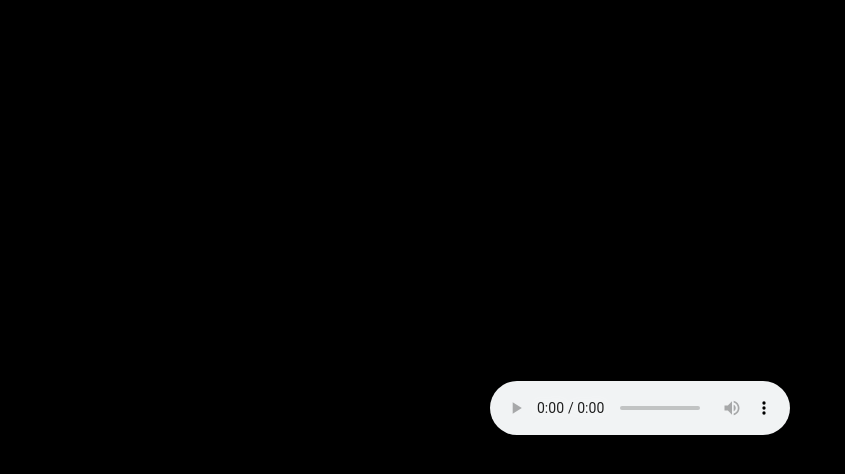
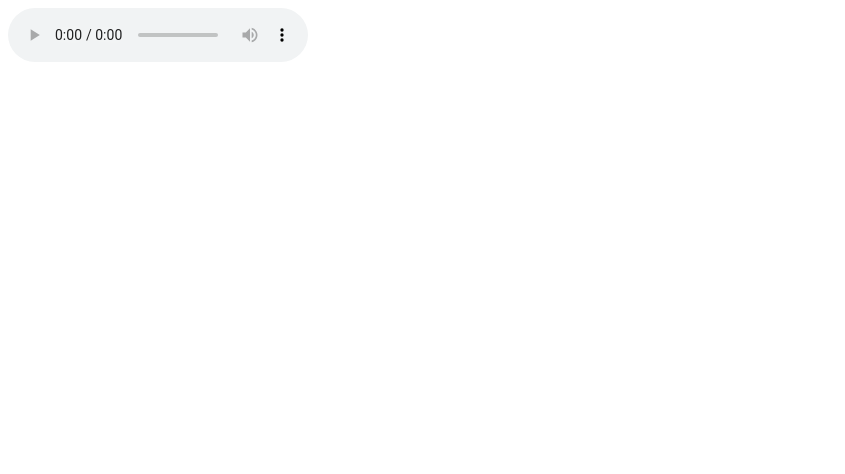
Before and after one commit to pxuanne/audio, a plain HTML site: page index.html in a window 1280 px wide. Shown: the whole page, without its empty margins (0-845 px from the left). Drawn offline with Linux system fonts and the light colour scheme.

Commit message:
Update index.html

```diff
--- a/index.html
+++ b/index.html
@@ -1,22 +1,5 @@
 <!DOCTYPE html>
 <html lang="vi">
-<head>
-  <meta charset="UTF-8">
-  <style>
-    body {
-      background-color: #000;
-      color: #fff;
-      display: flex;
-      flex-direction: column;
-      align-items: center;
-      justify-content: center;
-      height: 100vh;
-    }
-    audio {
-      width: 300px;
-    }
-  </style>
-</head>
 <body>
   <audio controls autoplay loop>
     <source src="audione.mp3" type="audio/mpeg">
```
